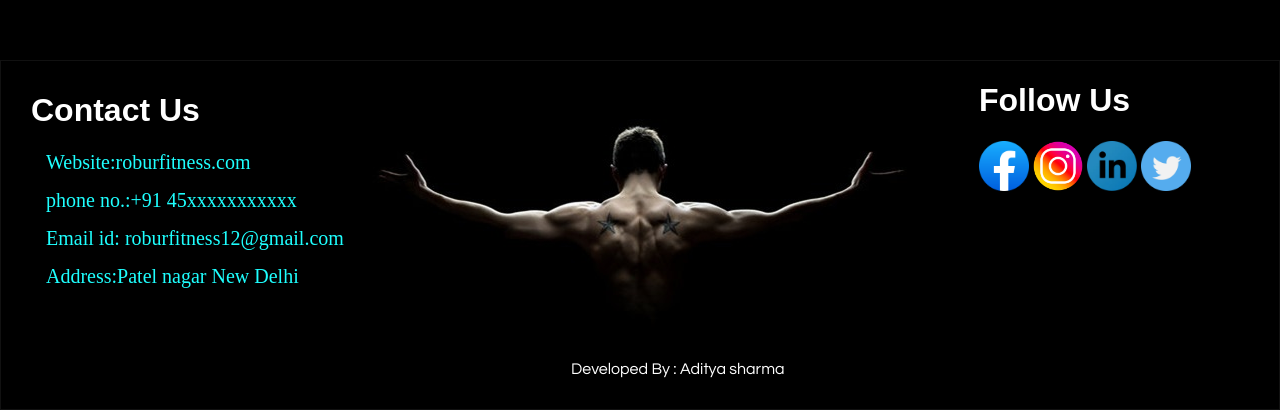
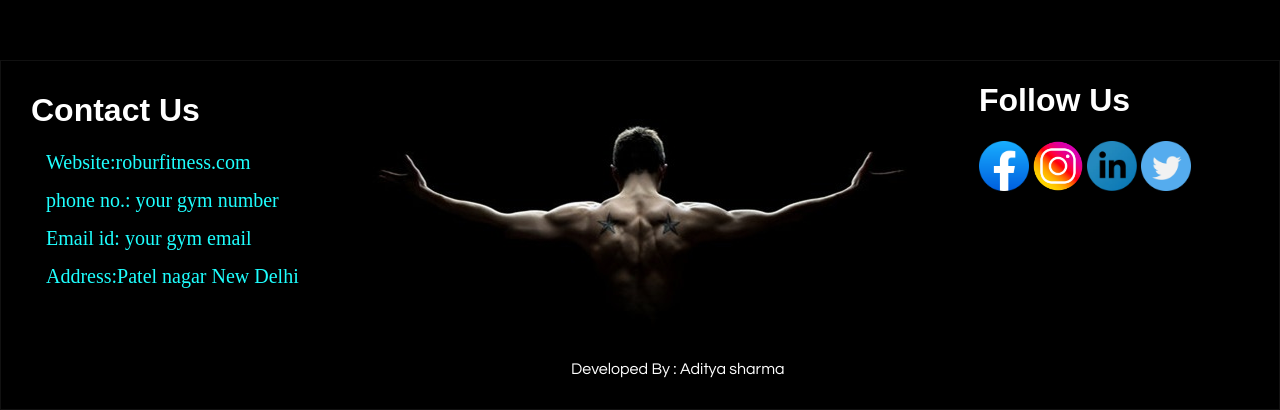
Before and after one commit to Adityasharma-cyber/GYM_website, a plain HTML site: page index.html in a window 1280 px wide. Shown: the part 1122-1532 px from the top of the page. Drawn offline with Linux system fonts and the light colour scheme.

Commit message:
Update email and number

```diff
--- a/index.html
+++ b/index.html
@@ -50,10 +50,10 @@
                   Website:roburfitness.com
               </address>
               <address id="contact_detail">
-                  phone no.:+91 45xxxxxxxxxxx
+                  phone no.: your gym number
               </address id="contact_detail">
               <address id="contact_detail">
-                  Email id: roburfitness12@gmail.com
+                  Email id: your gym email
               </address>
               <address id="contact_detail">
                   Address:Patel nagar New Delhi
```
